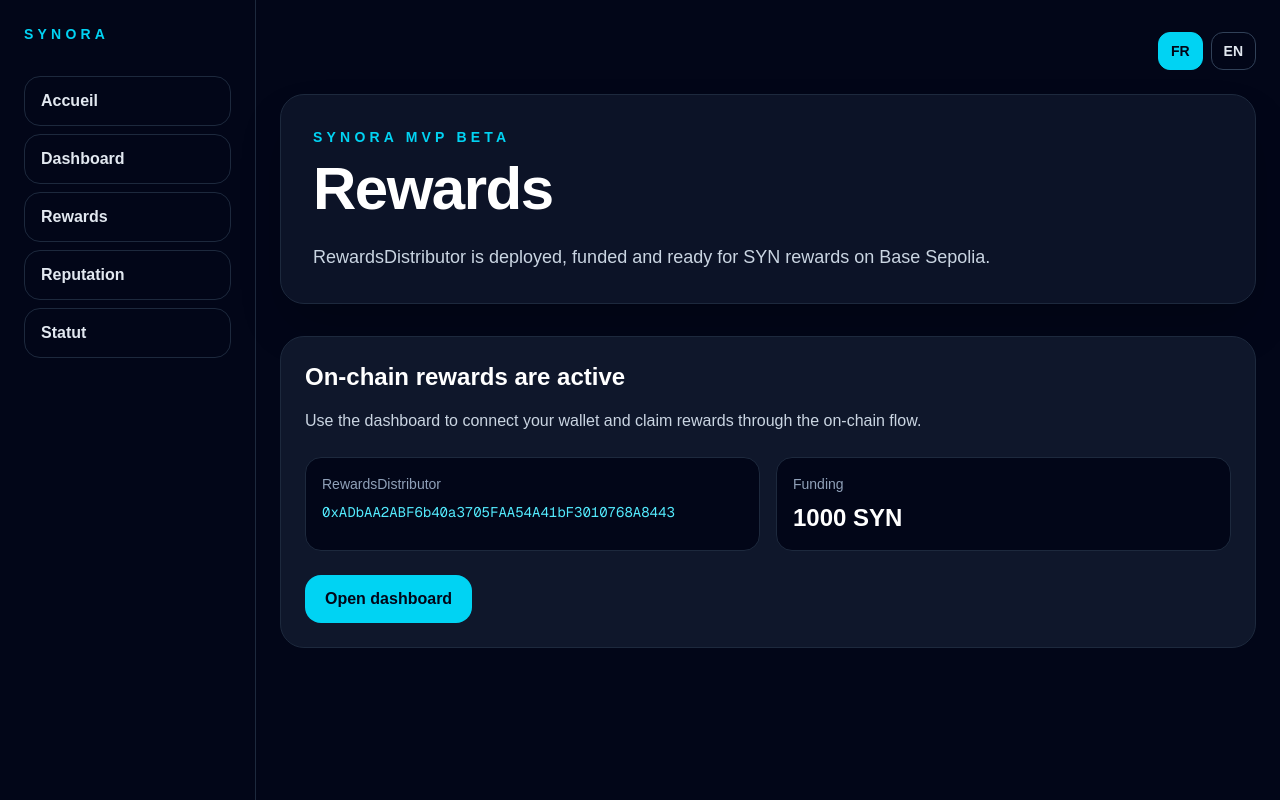
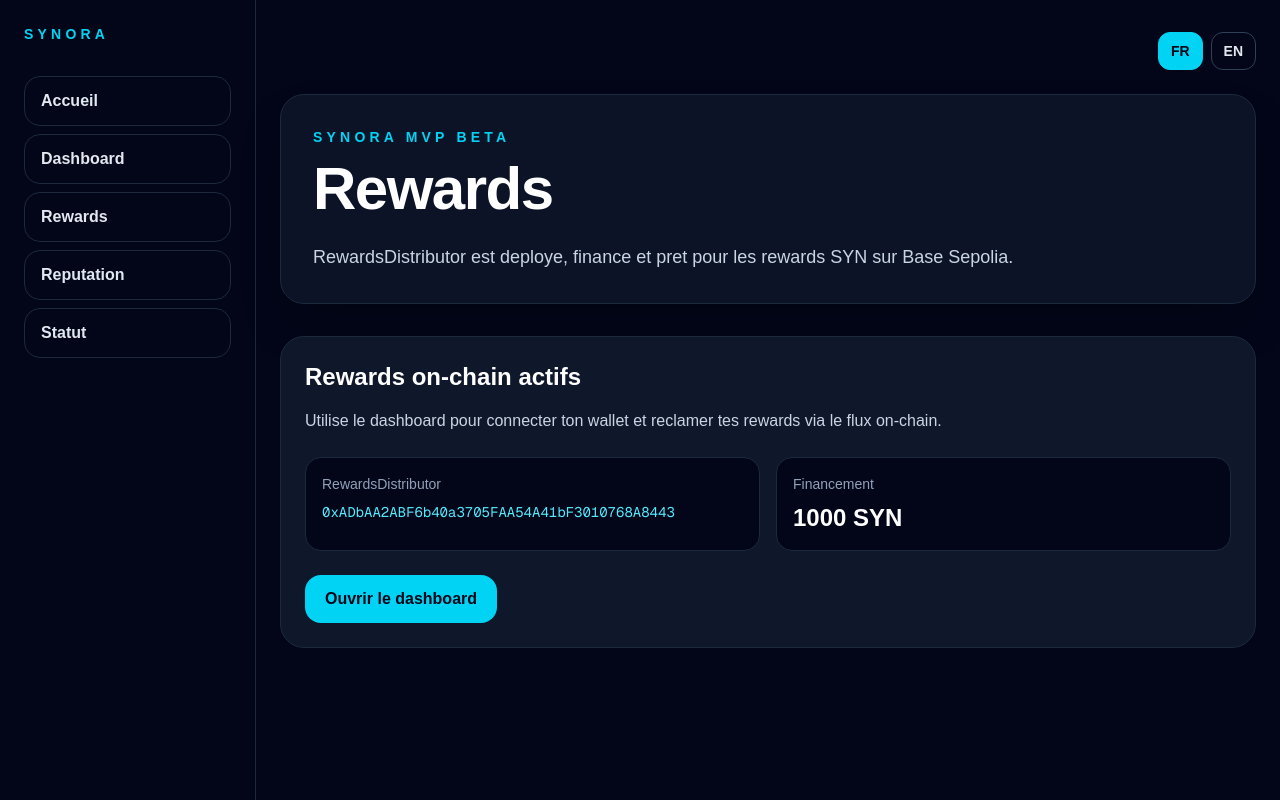
Before and after one commit to Boulzing64/Synora, a Next.js app in the folder apps/web/: page /rewards in a window 1280 px wide. Built offline with nearby package versions, Linux system fonts and the light colour scheme.

Commit message:
Translate SYNORA rewards page

```diff
--- a/apps/web/src/app/rewards/page.tsx
+++ b/apps/web/src/app/rewards/page.tsx
@@ -1,31 +1,84 @@
+"use client";
+
 import Link from "next/link";
+import { useEffect, useState } from "react";
 
 import { SynoraShell } from "@/components/SynoraShell";
 
+type Locale = "fr" | "en";
+
+const text = {
+  fr: {
+    title: "Rewards",
+    subtitle:
+      "RewardsDistributor est deploye, finance et pret pour les rewards SYN sur Base Sepolia.",
+    cardTitle: "Rewards on-chain actifs",
+    description:
+      "Utilise le dashboard pour connecter ton wallet et reclamer tes rewards via le flux on-chain.",
+    distributor: "RewardsDistributor",
+    funding: "Financement",
+    fundedAmount: "1000 SYN",
+    openDashboard: "Ouvrir le dashboard",
+  },
+  en: {
+    title: "Rewards",
+    subtitle:
+      "RewardsDistributor is deployed, funded and ready for SYN rewards on Base Sepolia.",
+    cardTitle: "On-chain rewards are active",
+    description:
+      "Use the dashboard to connect your wallet and claim rewards through the on-chain flow.",
+    distributor: "RewardsDistributor",
+    funding: "Funding",
+    fundedAmount: "1000 SYN",
+    openDashboard: "Open dashboard",
+  },
+} as const;
+
 export default function RewardsPage() {
+  const [locale, setLocale] = useState<Locale>("fr");
+
+  useEffect(() => {
+    const savedLocale = window.localStorage.getItem("synora.locale");
+
+    if (savedLocale === "fr" || savedLocale === "en") {
+      setLocale(savedLocale);
+    }
+
+    function onLocaleChange(event: Event) {
+      const customEvent = event as CustomEvent<Locale>;
+
+      if (customEvent.detail === "fr" || customEvent.detail === "en") {
+        setLocale(customEvent.detail);
+      }
+    }
+
+    window.addEventListener("synora-locale-change", onLocaleChange);
+
+    return () => {
+      window.removeEventListener("synora-locale-change", onLocaleChange);
+    };
+  }, []);
+
+  const t = text[locale];
+
   return (
-    <SynoraShell
-      title="Rewards"
-      subtitle="RewardsDistributor is deployed, funded and ready for SYN rewards on Base Sepolia."
-    >
+    <SynoraShell title={t.title} subtitle={t.subtitle}>
       <div className="rounded-3xl border border-slate-800 bg-slate-900 p-6">
-        <h2 className="text-2xl font-bold">On-chain rewards are active</h2>
+        <h2 className="text-2xl font-bold">{t.cardTitle}</h2>
 
-        <p className="mt-4 text-slate-300">
-          Use the dashboard to connect your wallet and claim rewards through the on-chain flow.
-        </p>
+        <p className="mt-4 text-slate-300">{t.description}</p>
 
         <div className="mt-6 grid gap-4 md:grid-cols-2">
           <div className="rounded-2xl border border-slate-800 bg-slate-950 p-4">
-            <p className="text-sm text-slate-400">RewardsDistributor</p>
+            <p className="text-sm text-slate-400">{t.distributor}</p>
             <p className="mt-2 break-all font-mono text-sm text-cyan-300">
               0xADbAA2ABF6b40a3705FAA54A41bF3010768A8443
             </p>
           </div>
 
           <div className="rounded-2xl border border-slate-800 bg-slate-950 p-4">
-            <p className="text-sm text-slate-400">Funding</p>
-            <p className="mt-2 text-2xl font-bold">1000 SYN</p>
+            <p className="text-sm text-slate-400">{t.funding}</p>
+            <p className="mt-2 text-2xl font-bold">{t.fundedAmount}</p>
           </div>
         </div>
 
@@ -33,7 +86,7 @@ export default function RewardsPage() {
           href="/dashboard"
           className="mt-6 inline-flex rounded-2xl bg-cyan-400 px-5 py-3 font-bold text-slate-950 transition hover:bg-cyan-300"
         >
-          Open dashboard
+          {t.openDashboard}
         </Link>
       </div>
     </SynoraShell>
```
